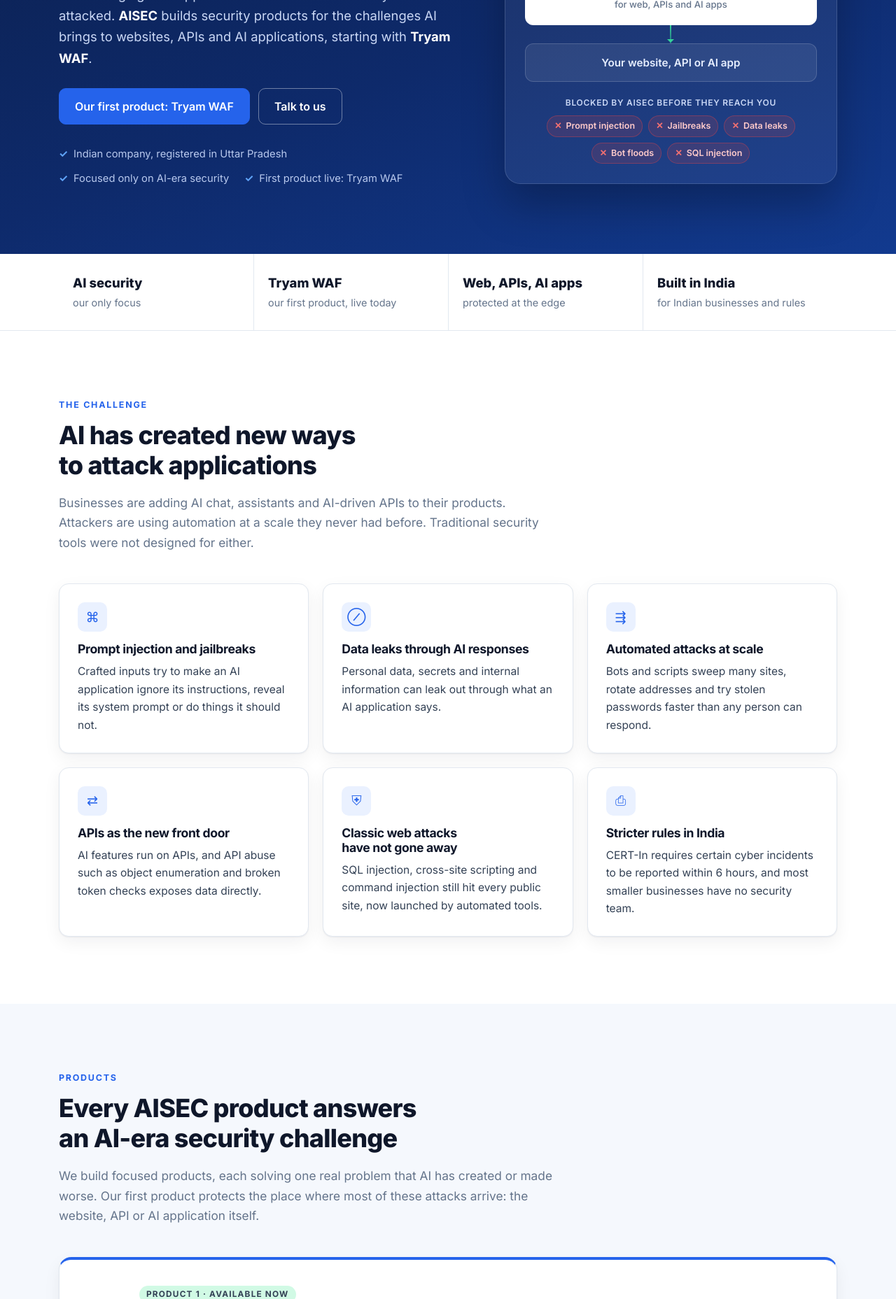
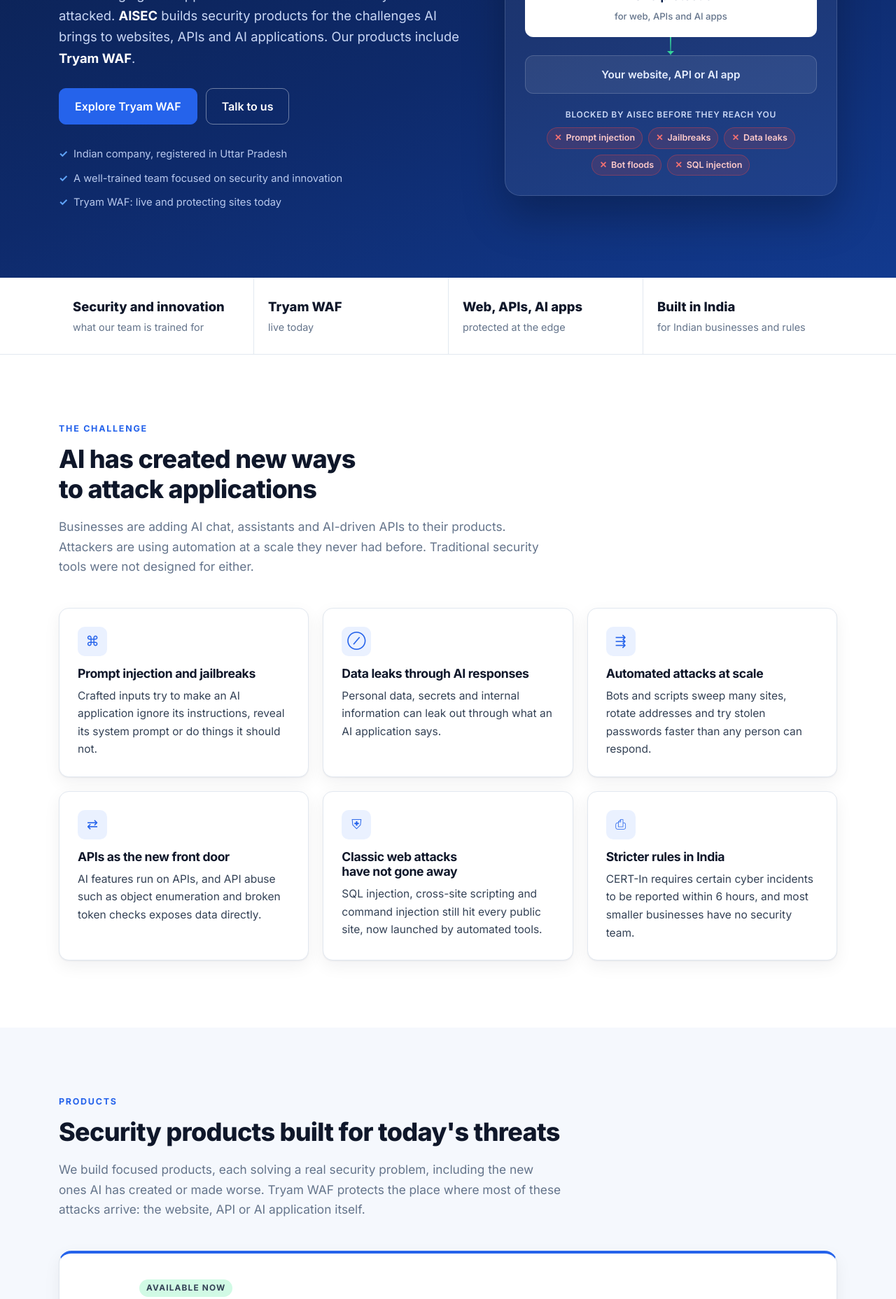
Before and after one commit to Tryam-ai-sec/aisecsecurity.com, a plain HTML site: page index.html in a window 1280 px wide. Shown: the part 370-2227 px from the top of the page at 70% size. Drawn offline with Linux system fonts and the light colour scheme.

Commit message:
No 'first product' or 'AI only' wording; team trained and focused on security and innovation
Co-Authored-By: Claude Opus 5.5 <noreply@anthropic.com>

```diff
--- a/index.html
+++ b/index.html
@@ -4,11 +4,11 @@
 <meta charset="utf-8">
 <meta name="viewport" content="width=device-width, initial-scale=1">
 <title>AISEC Private Limited: an AI security company from India</title>
-<meta name="description" content="AISEC Private Limited is an Indian AI security company. We build products for the security challenges AI brings to websites, APIs and AI applications. Our first product is Tryam WAF.">
+<meta name="description" content="AISEC Private Limited is an Indian AI security company. We build products for the security challenges AI brings to websites, APIs and AI applications. Our products include Tryam WAF.">
 <link rel="canonical" href="https://aisecsecurity.com/">
 <meta property="og:site_name" content="AISEC Private Limited">
 <meta property="og:title" content="AISEC Private Limited: an AI security company from India">
-<meta property="og:description" content="We build products for the security challenges AI brings to websites, APIs and AI applications. Our first product is Tryam WAF.">
+<meta property="og:description" content="We build products for the security challenges AI brings to websites, APIs and AI applications. Our products include Tryam WAF.">
 <meta property="og:type" content="website">
 <meta property="og:url" content="https://aisecsecurity.com/">
 <meta property="og:image" content="https://aisecsecurity.com/img/og.png">
@@ -19,7 +19,7 @@
 <link rel="preconnect" href="https://fonts.gstatic.com" crossorigin>
 <link href="https://fonts.googleapis.com/css2?family=Inter:wght@400;500;600;700;800&display=swap" rel="stylesheet">
 <link rel="stylesheet" href="/styles.css">
-<script type="application/ld+json">{"@context":"https://schema.org","@type":"Organization","@id":"https://aisecsecurity.com/#organization","name":"AISEC Private Limited","legalName":"AISEC Private Limited","url":"https://aisecsecurity.com/","logo":"https://aisecsecurity.com/img/logo-mark.svg","description":"AISEC Private Limited is an Indian AI security company. It builds products for the security challenges AI brings to websites, APIs and AI applications. Its first product is Tryam WAF, a managed web application firewall.","knowsAbout":["AI security","Web application security","API security","Prompt injection","Bot management","Web application firewall"],"identifier":{"@type":"PropertyValue","propertyID":"CIN","value":"U62011UW2026PTC260693"},"foundingDate":"2026","telephone":"+918287593670","email":"support@tryamaisec.com","address":{"@type":"PostalAddress","streetAddress":"13, Atta Mazra, Shamli, Kandhala Rural Shamli","addressLocality":"Kandhala","addressRegion":"Uttar Pradesh","postalCode":"247775","addressCountry":"IN"},"brand":{"@type":"Brand","name":"Tryam","url":"https://tryamaisec.com/"},"sameAs":["https://tryamaisec.com/","https://www.youtube.com/@tryamaisec"]}</script>
+<script type="application/ld+json">{"@context":"https://schema.org","@type":"Organization","@id":"https://aisecsecurity.com/#organization","name":"AISEC Private Limited","legalName":"AISEC Private Limited","url":"https://aisecsecurity.com/","logo":"https://aisecsecurity.com/img/logo-mark.svg","description":"AISEC Private Limited is an Indian AI security company. It builds products for the security challenges AI brings to websites, APIs and AI applications. Its products include Tryam WAF, a managed web application firewall. Its team is trained and focused on security and innovation.","knowsAbout":["AI security","Web application security","API security","Prompt injection","Bot management","Web application firewall"],"identifier":{"@type":"PropertyValue","propertyID":"CIN","value":"U62011UW2026PTC260693"},"foundingDate":"2026","telephone":"+918287593670","email":"support@tryamaisec.com","address":{"@type":"PostalAddress","streetAddress":"13, Atta Mazra, Shamli, Kandhala Rural Shamli","addressLocality":"Kandhala","addressRegion":"Uttar Pradesh","postalCode":"247775","addressCountry":"IN"},"brand":{"@type":"Brand","name":"Tryam","url":"https://tryamaisec.com/"},"sameAs":["https://tryamaisec.com/","https://www.youtube.com/@tryamaisec"]}</script>
 </head>
 <body>
 <a class="skip" href="#main">Skip to content</a>
@@ -45,15 +45,15 @@
     <div class="hero-copy">
       <p class="eyebrow">AI security company · Made in India</p>
       <h1>Security for the age of AI</h1>
-      <p class="lead">AI is changing how applications are built and how they are attacked. <strong>AISEC</strong> builds security products for the challenges AI brings to websites, APIs and AI applications, starting with <strong>Tryam WAF</strong>.</p>
+      <p class="lead">AI is changing how applications are built and how they are attacked. <strong>AISEC</strong> builds security products for the challenges AI brings to websites, APIs and AI applications. Our products include <strong>Tryam WAF</strong>.</p>
       <div class="cta">
-        <a class="btn" href="#products">Our first product: Tryam WAF</a>
+        <a class="btn" href="#products">Explore Tryam WAF</a>
         <a class="btn ghost" href="#contact">Talk to us</a>
       </div>
       <ul class="hero-points">
         <li>Indian company, registered in Uttar Pradesh</li>
-        <li>Focused only on AI-era security</li>
-        <li>First product live: Tryam WAF</li>
+        <li>A well-trained team focused on security and innovation</li>
+        <li>Tryam WAF: live and protecting sites today</li>
       </ul>
     </div>
     <div class="hero-art" aria-hidden="true">
@@ -74,8 +74,8 @@
 
 <section class="band">
   <div class="wrap band-in">
-    <div><b>AI security</b><span>our only focus</span></div>
-    <div><b>Tryam WAF</b><span>our first product, live today</span></div>
+    <div><b>Security and innovation</b><span>what our team is trained for</span></div>
+    <div><b>Tryam WAF</b><span>live today</span></div>
     <div><b>Web, APIs, AI apps</b><span>protected at the edge</span></div>
     <div><b>Built in India</b><span>for Indian businesses and rules</span></div>
   </div>
@@ -103,15 +103,15 @@
   <div class="wrap">
     <div class="head">
       <p class="eyebrow">Products</p>
-      <h2>Every AISEC product answers an AI-era security challenge</h2>
-      <p class="sub">We build focused products, each solving one real problem that AI has created or made worse. Our first product protects the place where most of these attacks arrive: the website, API or AI application itself.</p>
+      <h2>Security products built for today's threats</h2>
+      <p class="sub">We build focused products, each solving a real security problem, including the new ones AI has created or made worse. Tryam WAF protects the place where most of these attacks arrive: the website, API or AI application itself.</p>
     </div>
 
     <article class="product">
       <div class="product-head">
         <img src="/img/logo-mark.svg" alt="" width="56" height="56">
         <div>
-          <p class="tag">Product 1 · Available now</p>
+          <p class="tag">Available now</p>
           <h3>Tryam WAF</h3>
           <p>A managed web application firewall. A business points its domain at Tryam; our edge filters every request and passes only clean traffic to its own server, with HTTPS included.</p>
         </div>
@@ -173,18 +173,18 @@
       <p class="eyebrow">Company</p>
       <h2>About AISEC Private Limited</h2>
       <div class="prose">
-        <p>AISEC Private Limited is an AI security company, incorporated in India in 2026. Every product we build addresses a security challenge that AI has created or made worse. Our first product is Tryam WAF, a managed web application firewall with protection for websites, APIs and AI applications.</p>
+        <p>AISEC Private Limited is an AI security company, incorporated in India in 2026. Every product we build addresses a real security challenge, including those AI has created or made worse. Our team is well trained and focused on security and innovation. Our products include Tryam WAF, a managed web application firewall with protection for websites, APIs and AI applications.</p>
         <p>Our mission is to make AI-era security simple and accessible for every Indian business, from a single website to an agency looking after hundreds.</p>
       </div>
     </div>
     <dl class="facts">
       <div><dt>Legal name</dt><dd>AISEC Private Limited</dd></div>
-      <div><dt>Focus</dt><dd>AI security products and services</dd></div>
+      <div><dt>Focus</dt><dd>Security products, services and innovation</dd></div>
       <div><dt>Corporate Identity Number (CIN)</dt><dd class="mono">U62011UW2026PTC260693</dd></div>
       <div><dt>Incorporated</dt><dd>2026, India</dd></div>
       <div><dt>Registered office</dt><dd>13, Atta Mazra, Shamli, Kandhala Rural Shamli, Kandhala, Uttar Pradesh 247775, India</dd></div>
       <div><dt>Registered for GST</dt><dd>Yes, Uttar Pradesh</dd></div>
-      <div><dt>First product</dt><dd><a href="https://tryamaisec.com/">Tryam WAF</a>, managed web application firewall</dd></div>
+      <div><dt>Products</dt><dd><a href="https://tryamaisec.com/">Tryam WAF</a>, managed web application firewall</dd></div>
     </dl>
   </div>
 </section>
```
Also changed, not shown: img/og.png.
